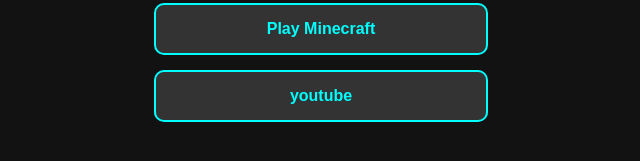
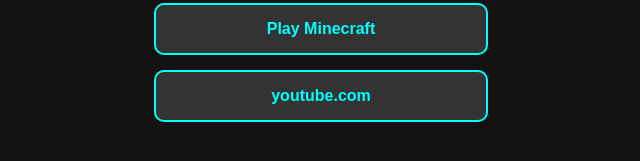
Before and after one commit to subtotb-lgtm/tacossite, a plain HTML site: page index.html in a window 1280 px wide. Shown: the part 139-300 px from the top of the page, 319-959 px from the left. Drawn offline with Linux system fonts and the light colour scheme.

Commit message:
Update index.html

```diff
--- a/index.html
+++ b/index.html
@@ -39,7 +39,7 @@
 
     <!-- Replace the '#' with your actual game links later -->
     <a href="https://example.com" class="game-btn">Play Minecraft</a>
-    <a href="youtube.com/" class="game-btn">youtube</a>
+    <a href="https://www.youtube.com/" class="game-btn">youtube.com</a>
 
 
 </body>
```
